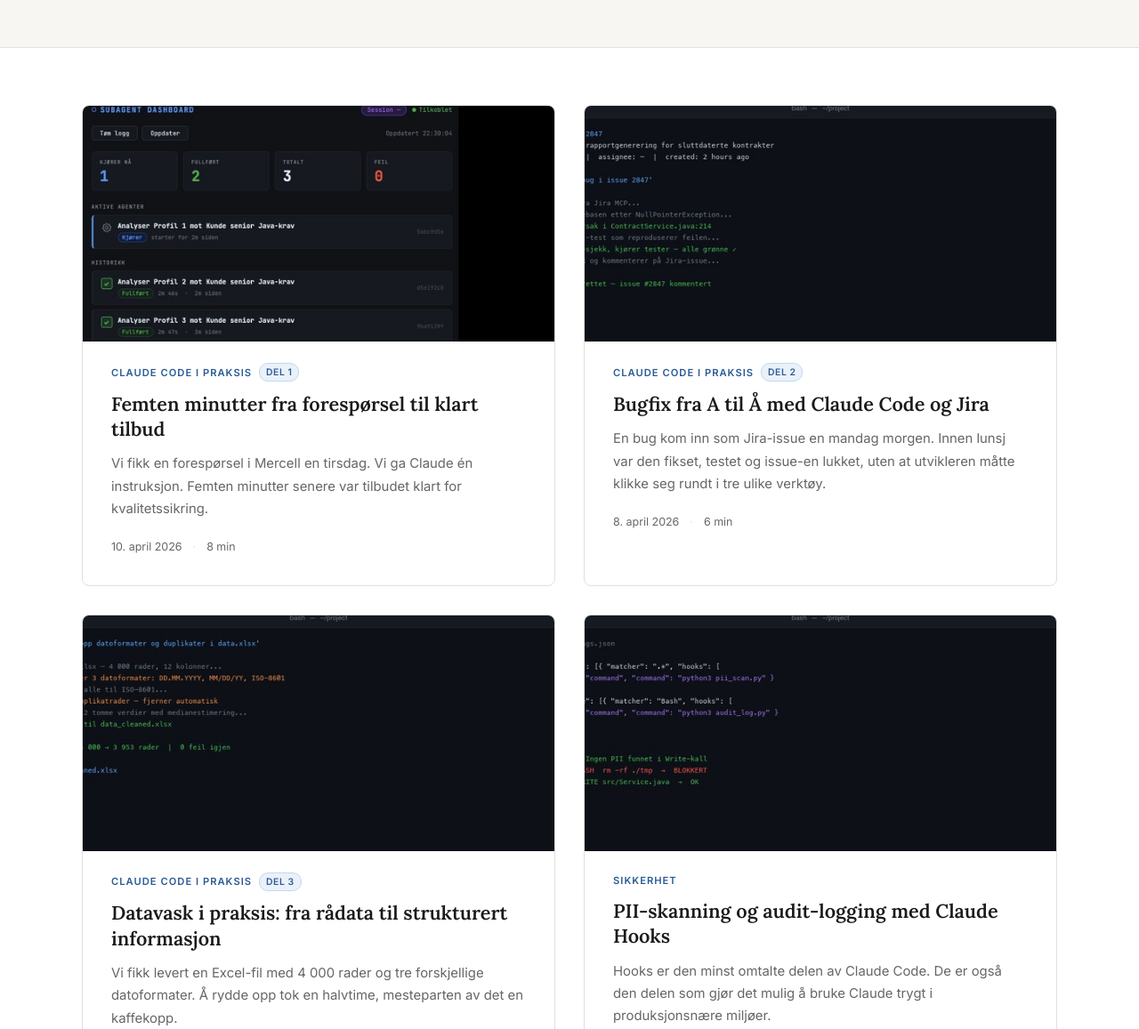
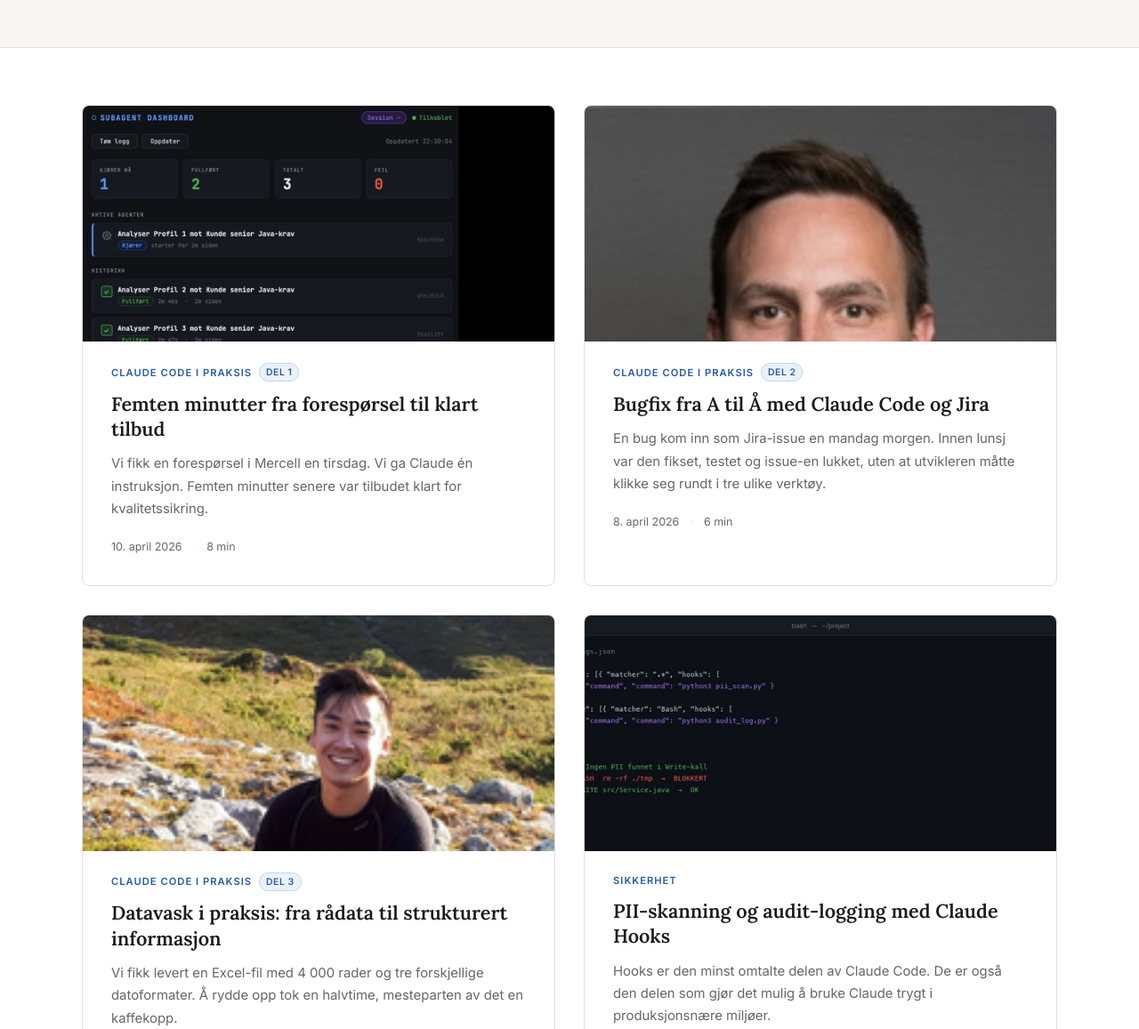
Before and after one commit to kopnoob/commit-blogg, a plain HTML site: page blogg.html in a window 1280 px wide. Shown: the part 248-1405 px from the top of the page at 89% size. Drawn offline with Linux system fonts and the light colour scheme.

Commit message:
Bruk forfatterbilde som thumbnail for utvikling- og data-kortene
Co-Authored-By: Claude Sonnet 4.6 <noreply@anthropic.com>

```diff
--- a/blogg.html
+++ b/blogg.html
@@ -126,6 +126,7 @@
       width: 100%;
       aspect-ratio: 16/8;
       object-fit: cover;
+      object-position: center top;
       display: block;
     }
     .card-body {
@@ -232,7 +233,7 @@
     </a>
 
     <a href="blogg-bugfix.html" class="blogg-card">
-      <img src="thumb_bugfix.jpg" alt="" class="card-thumb" />
+      <img src="photo_tomas.jpg" alt="" class="card-thumb" />
       <div class="card-body">
         <div class="card-kicker">Claude Code i praksis <span class="serie-badge">Del 2</span></div>
         <div class="card-title">Bugfix fra A til Å med Claude Code og Jira</div>
@@ -246,7 +247,7 @@
     </a>
 
     <a href="blogg-datavask.html" class="blogg-card">
-      <img src="thumb_datavask.jpg" alt="" class="card-thumb" />
+      <img src="photo_loc.png" alt="" class="card-thumb" />
       <div class="card-body">
         <div class="card-kicker">Claude Code i praksis <span class="serie-badge">Del 3</span></div>
         <div class="card-title">Datavask i praksis: fra rådata til strukturert informasjon</div>
```
